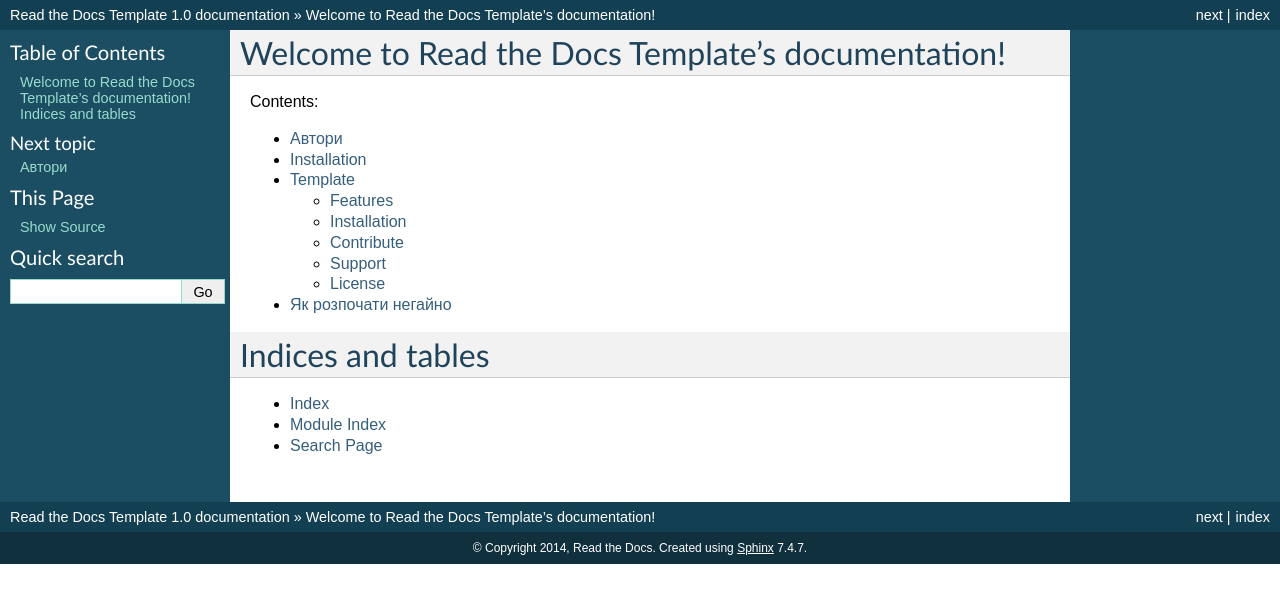
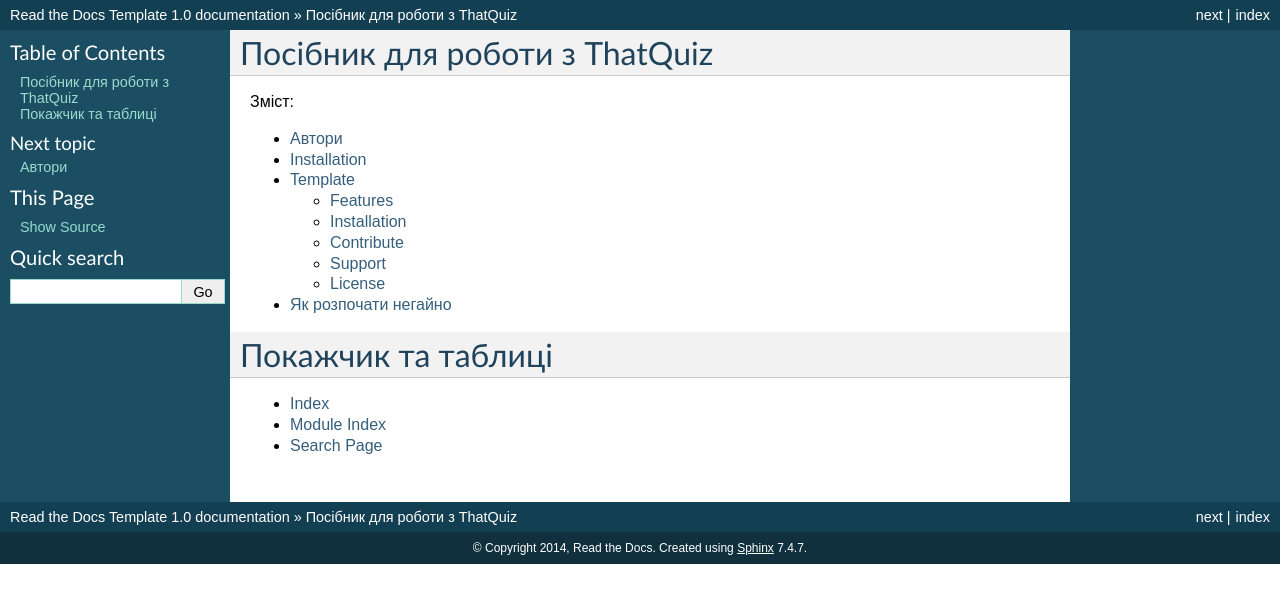
Before and after one commit to Gromko/ThatQuizUA, a Sphinx documentation site: the page built from docs/index.rst, in a window 1280 px wide. Shown: the top 603 px of the page. Built offline with Sphinx 7.4.7, drawn with Linux system fonts in a browser that asks for light colours.

Commit message:
Update index.rst

```diff
--- a/docs/index.rst
+++ b/docs/index.rst
@@ -3,10 +3,10 @@
    You can adapt this file completely to your liking, but it should at least
    contain the root `toctree` directive.
 
-Welcome to Read the Docs Template's documentation!
+Посібник для роботи з ThatQuiz
 ==================================================
 
-Contents:
+Зміст:
 
 .. toctree::
    :maxdepth: 2
@@ -16,8 +16,8 @@
 
 
 
-Indices and tables
-==================
+Покажчик та таблиці
+===================
 
 * :ref:`genindex`
 * :ref:`modindex`
```
